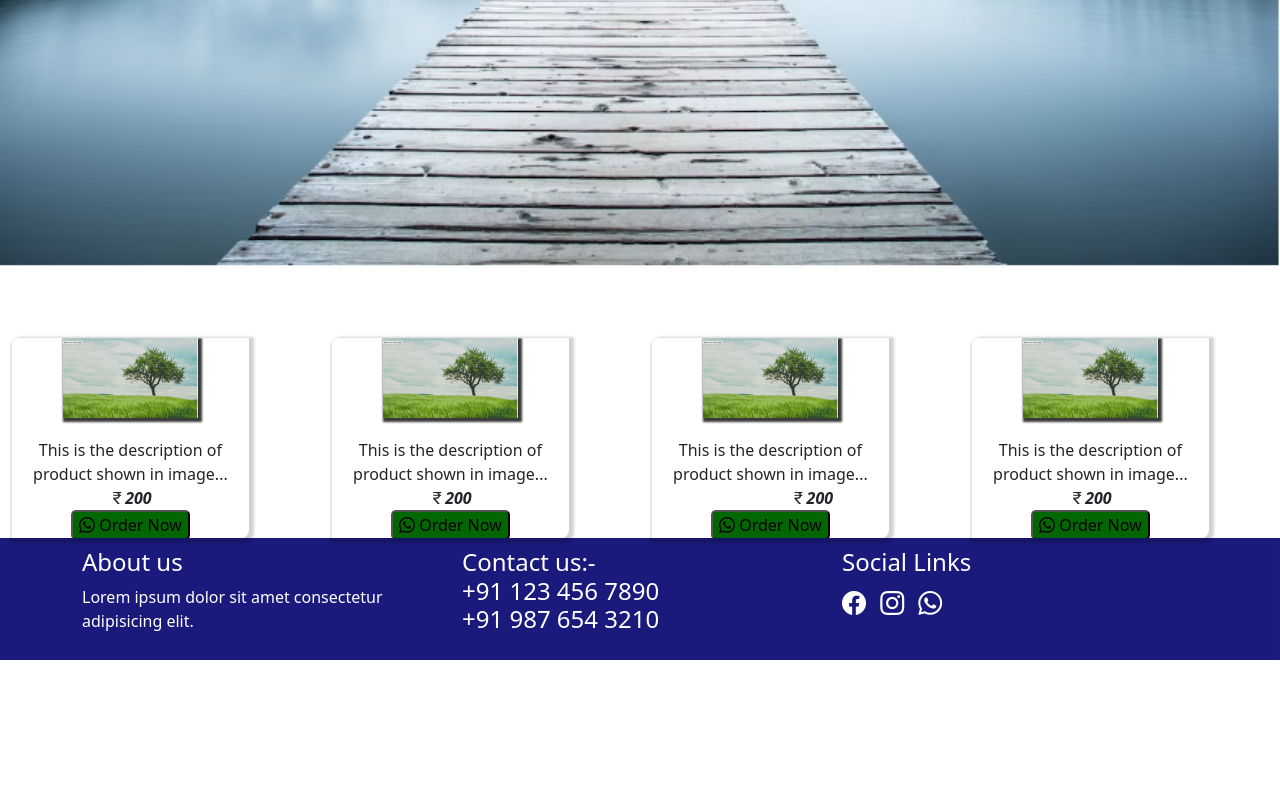
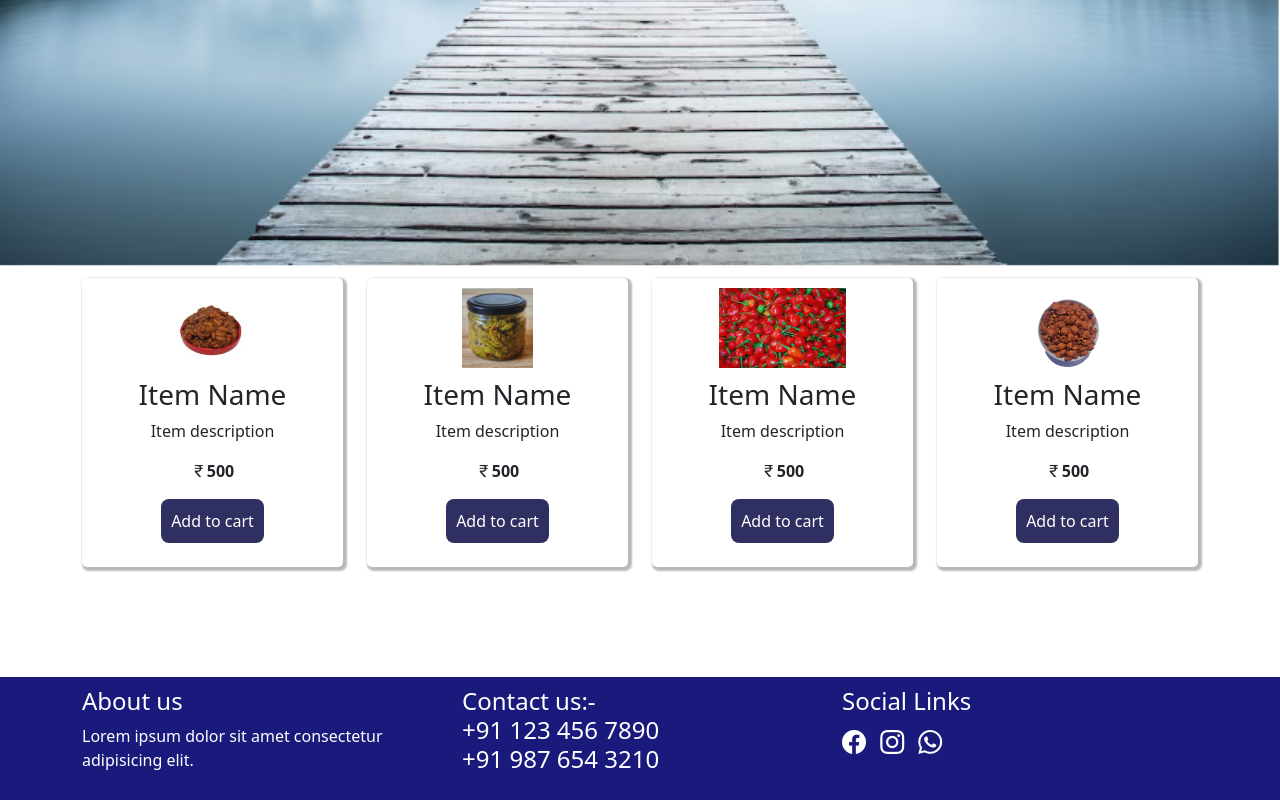
Before and after one commit to PrajwalP06/TheLocalBasket, a plain HTML site: page public/index.html in a window 1280 px wide. Shown: the part 470-1270 px from the top of the page. Before the commit the page ends 1130 px from the top, so only its background shows below. Drawn offline with nearby package versions, Linux system fonts and the light colour scheme.

Commit message:
Committed by Prajwal

```diff
--- a/public/Pickle.css
+++ b/public/Pickle.css
@@ -1,20 +1,28 @@
-.outerDiv{
-    height: 200px;
-    width: 80%;
-    border-top-left-radius:8px;
-    border-bottom-right-radius:8px;
-    margin-top: 50px;
-    box-shadow: 2px 2px 3px 3px rgba(0, 0, 0, 0.18);
+body{
+    background-color: #b8bacf;
+}
+.newCard{
+    width: 100%;
+    height: auto;
+    text-align: center;
     overflow: hidden;
-    text-align: center;
+    box-shadow: 2px 2px 2px 2px rgba(0, 0, 0, 0.28);
+    border-radius:5px;
 }
-.outerDiv img{
-    height: 40%;
-    width: auto;
+.newCard img{
+    height: 100px;
+    width: 100%;
     object-fit: contain;
+    padding: 10px;
 }
-.info-Div{
-    margin-top: 20px;
-    height: 20px;
-    width: auto;
+
+.add-to-cart{
+    background-color: #2f3061;
+    border: none;
+    border-radius: 8px;
+    padding: 10px;
+    color: #fff;
 }
+.add-to-cart:hover{
+    background-color: #57517e;
+}
--- a/public/index.html
+++ b/public/index.html
@@ -51,68 +51,63 @@
 
     <!--Card-->
     <section>
-      <div class="container-fluid">
-
+        <div class="container">
           <div class="col-md-12">
-          <div class="row">
+            <div class="row g-4">
 
                 <div class="col-md-3 col-6">
-              <div class="outerDiv">
-                <img src="images/2.png" alt="...">
-                <div class="info-Div">
-                  <p>
-                    This is the description of product shown in image...<br>
-                    <strong><i class="bi bi-currency-rupee">200</i></strong>
-                  </p>
+                  <div class="newCard">
+                    <img src="images/p1.PNG">
+                    <div>
+                      <h3>Item Name</h3>
+                      <p>Item description</p>
+                      <p><i class="bi bi-currency-rupee"></i><strong>500</strong></p>
+                      <button class="add-to-cart">Add to cart</button>
+                      <br><br>
                     </div>
-                <button class="btn-Sty"><i class="bi bi-whatsapp"></i> Order Now</button>
                   </div>
                 </div>
 
-            <div class="col-md-3 col-6">
-              <div class="outerDiv">
-                <img src="images/2.png" alt="...">
-                <div class="info-Div">
-                  <p>
-                    This is the description of product shown in image...<br>
-                    <strong><i class="bi bi-currency-rupee">200</i></strong>
-                  </p>
+                <div class="col-md-3 col-6 ">
+                  <div class="newCard">
+                    <img src="images/P2.PNG">
+                    <div>
+                      <h3>Item Name</h3>
+                      <p>Item description</p>
+                      <p><i class="bi bi-currency-rupee"></i><strong>500</strong></p>
+                      <button class="add-to-cart">Add to cart</button>
+                      <br><br>
                     </div>
-                <button class="btn-Sty"><i class="bi bi-whatsapp"></i> Order Now</button>
                   </div>
                 </div>
 
-            <div class="col-md-3 col-6">
-              <div class="outerDiv">
-                <img src="images/2.png" alt="...">
-                <div class="info-Div">
-                  <p>
-                    This is the description of product shown in image...<br>
-                    <strong><i class="bi bi-currency-rupee" style="margin-left: 35%; margin-top: 5px;">200</i></strong>
-                  </p>
-                </div>
-                <button class="btn-Sty"><i class="bi bi-whatsapp"></i> Order Now</button>
+                <div class="col-md-3 col-6 ">
+                  <div class="newCard">
+                    <img src="images/p3.PNG">
+                    <div>
+                      <h3>Item Name</h3>
+                      <p>Item description</p>
+                      <p><i class="bi bi-currency-rupee"></i><strong>500</strong></p>
+                      <button class="add-to-cart">Add to cart</button>
+                      <br><br>
                     </div>
                   </div>
-
-            <div class="col-md-3 col-6">
-              <div class="outerDiv">
-                <img src="images/2.png" alt="...">
-                  <div class="info-Div">
-                    <p>
-                      This is the description of product shown in image...<br>
-                      <strong><i class="bi bi-currency-rupee">200</i></strong>
-                    </p>
                 </div>
-                  <button class="btn-Sty"><i class="bi bi-whatsapp"></i> Order Now</button>
+                <div class="col-md-3 col-6 ">
+                  <div class="newCard">
+                    <img src="images/p4.png">
+                    <div>
+                      <h3>Item Name</h3>
+                      <p>Item description</p>
+                      <p><i class="bi bi-currency-rupee"></i><strong>500</strong></p>
+                      <button class="add-to-cart">Add to cart</button>
+                      <br><br>
                     </div>
                   </div>
-
                 </div>
               </div>
-
             </div>
-
+          </div>
    </section>
 
     <!--Footer-->
@@ -146,7 +141,7 @@
 
                 <span style="margin-left: 10px;">
                   <a href="https://wa.me/+919609010193" style="color: white;">
-                  <i class="bi bi-whatsapp"   style="font-size: 1.5rem;"></i></a>
+                  <i class="bi bi-whatsapp" style="font-size: 1.5rem;"></i></a>
                 </span>
               </div>
 
--- a/public/style.css
+++ b/public/style.css
@@ -1,10 +1,3 @@
-
-
-.footer-div{
-    background-color: rgb(97, 95, 94);
-    color: white;
-    font-family:monospace;
-}
 .imgContainer{
     height: auto;
     width: 100%;
@@ -21,28 +14,8 @@
 .container{
     padding: 10px;
 }
-.col-md-3{
-
-width: 120px;
-height: 200px;
-padding: 20px;
-}
-.col-md-3 img{
-    height: 150px;
-    width: auto;
-    object-fit: contain;
-    box-shadow: 2px 2px 2px 2px rgba(10, 10, 10, 0.8);
-}
 .footer{
     background-color: rgba(4, 4, 112, 0.911);
     color: white;
-    margin-top: 70px;
+    margin-top: 100px;
 }
-.btn-Sty{
-    margin-top: 52px;
-    border-radius: 5px;
-    background-color: rgb(2, 102, 2);
-}
-.btn-Sty:hover{
-    background-color: rgba(5, 202, 5, 0.856);
-}
```
Also changed, not shown: public/images/P2.PNG (added), public/images/p1.PNG (added), public/images/p3.PNG (added), public/images/p4.png (added). Lines whose indentation alone changed are shown as unchanged.
